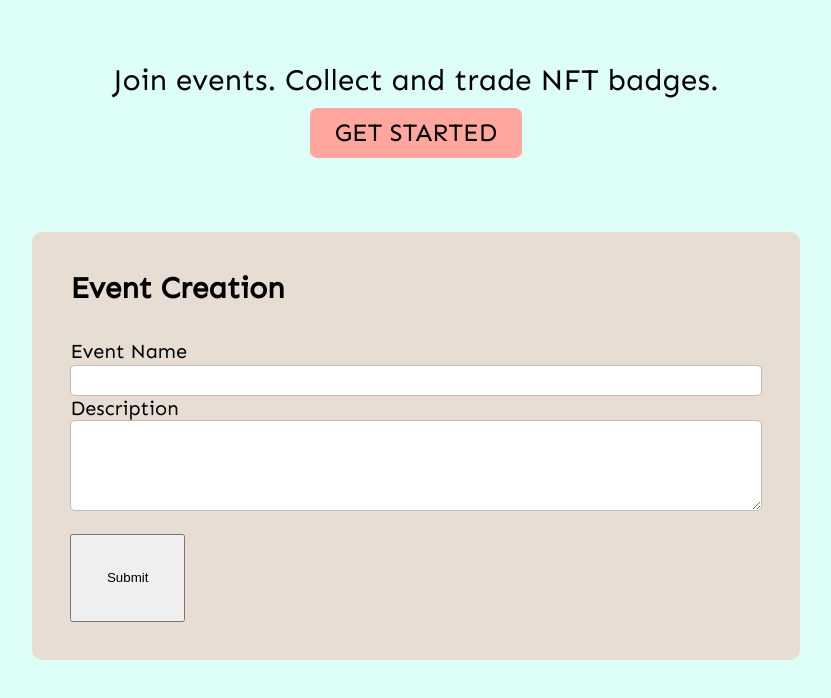
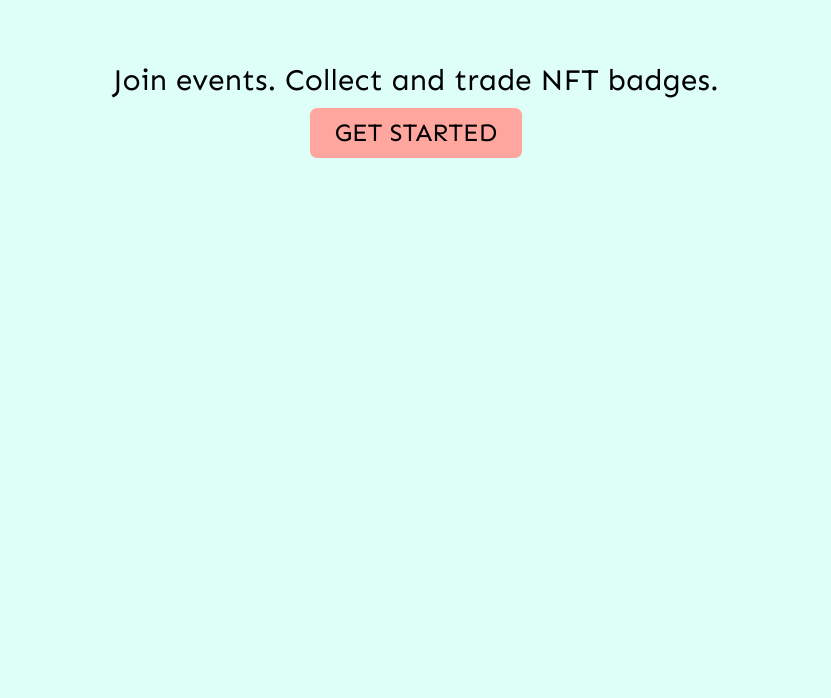
Before and after one commit to hashgraph/hedera-hcs-chat-js, a website: page public/home.html in a window 1280 px wide. Shown: the part 646-1344 px from the top of the page, without its empty margins (224-1055 px from the left). After the commit the page ends 814 px from the top, so only its background shows below. Drawn offline with nearby package versions, Linux system fonts and the light colour scheme.

Commit message:
Update home.html

```diff
--- a/public/home.html
+++ b/public/home.html
@@ -35,18 +35,6 @@
       </p>
     </div>
 
-    <div class="creation-forms">
-      <div class="event-creation">
-        <form class="create-event">
-          <div class="form-title">Event Creation</div><br>
-          <label class="form-label" for="fname">Event Name</label><br>
-          <input class="form-input" type="text" id="name"><br>
-          <label class="form-label" for="lname">Description</label><br>
-          <textarea class="form-input" rows="5" id="desc"></textarea><br><br>
-          <input class="submit-btn" type="submit" value="Submit">
-        </form>
-      </div>
-    </div>
 </body>
 
 </html>
```
